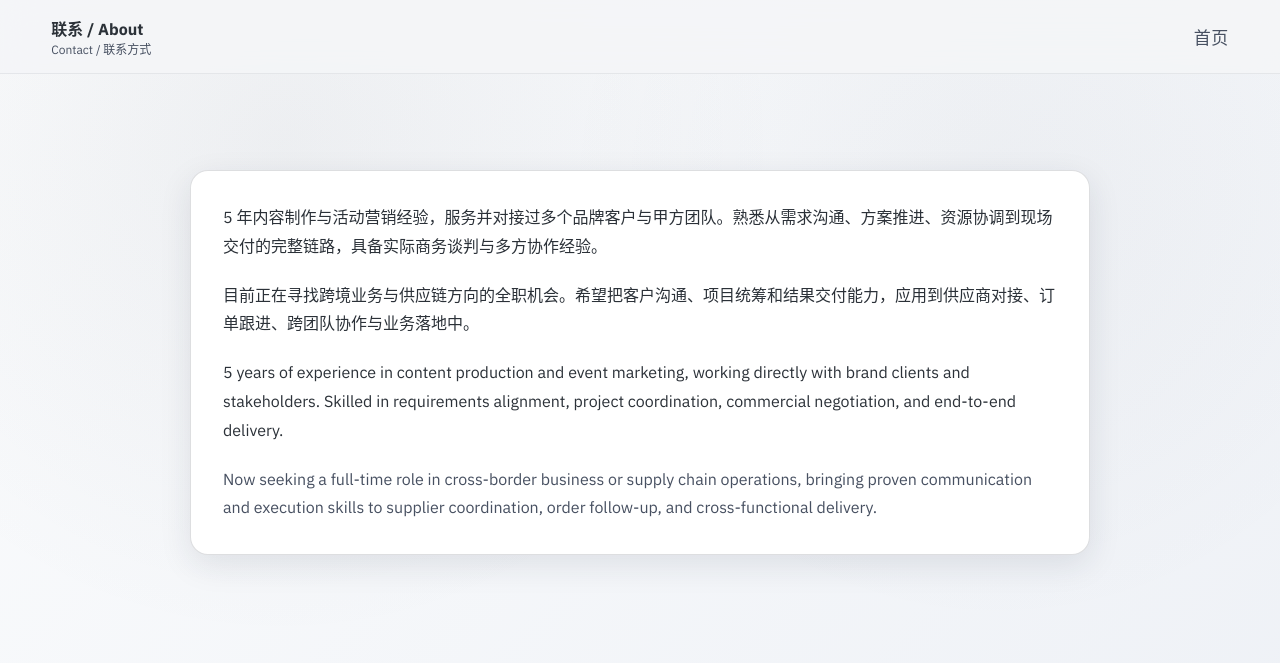
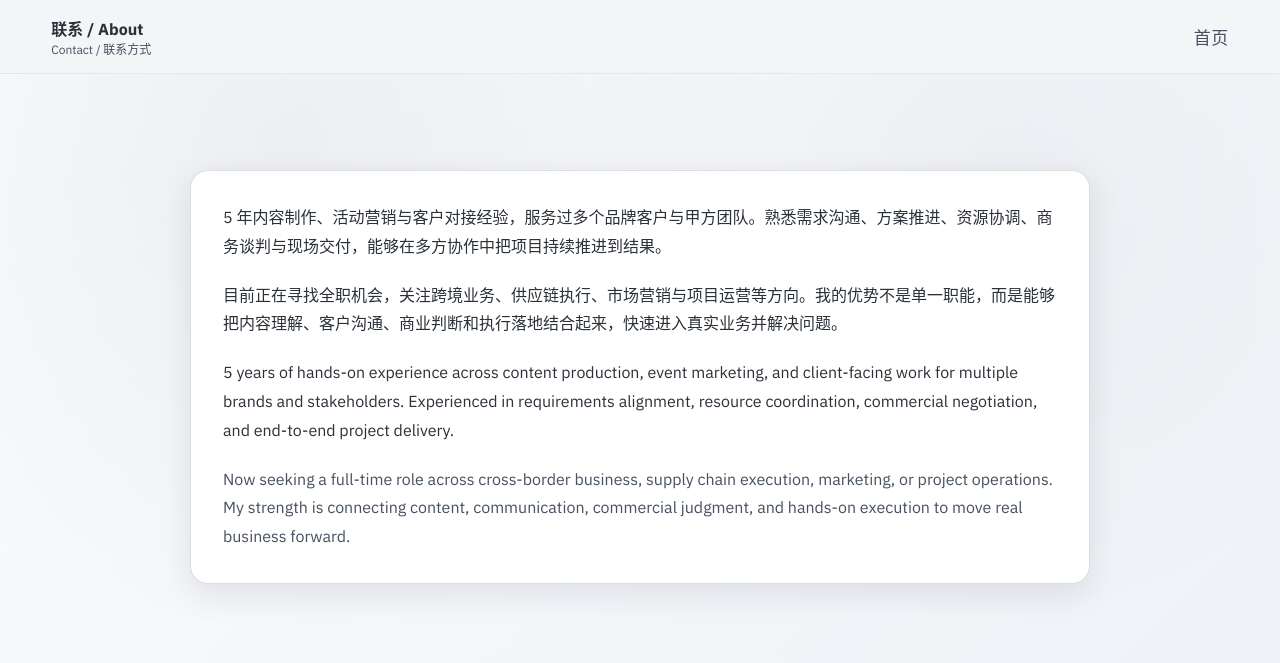
Before and after one commit to 711stoner/an-portfolio, a plain HTML site: page contact.html in a window 1280 px wide. Shown: the top 663 px of the page. Drawn offline with Linux system fonts and the light colour scheme.

Commit message:
copy: broaden professional positioning

```diff
--- a/contact.html
+++ b/contact.html
@@ -179,10 +179,10 @@
           <!-- 服务简介 -->
           <div class="reveal" style="max-width: 900px; margin: 20px auto 40px;">
             <div id="service-intro">
-              <p>5 年内容制作与活动营销经验，服务并对接过多个品牌客户与甲方团队。熟悉从需求沟通、方案推进、资源协调到现场交付的完整链路，具备实际商务谈判与多方协作经验。</p>
-              <p>目前正在寻找跨境业务与供应链方向的全职机会。希望把客户沟通、项目统筹和结果交付能力，应用到供应商对接、订单跟进、跨团队协作与业务落地中。</p>
-              <p>5 years of experience in content production and event marketing, working directly with brand clients and stakeholders. Skilled in requirements alignment, project coordination, commercial negotiation, and end-to-end delivery.</p>
-              <p>Now seeking a full-time role in cross-border business or supply chain operations, bringing proven communication and execution skills to supplier coordination, order follow-up, and cross-functional delivery.</p>
+              <p>5 年内容制作、活动营销与客户对接经验，服务过多个品牌客户与甲方团队。熟悉需求沟通、方案推进、资源协调、商务谈判与现场交付，能够在多方协作中把项目持续推进到结果。</p>
+              <p>目前正在寻找全职机会，关注跨境业务、供应链执行、市场营销与项目运营等方向。我的优势不是单一职能，而是能够把内容理解、客户沟通、商业判断和执行落地结合起来，快速进入真实业务并解决问题。</p>
+              <p>5 years of hands-on experience across content production, event marketing, and client-facing work for multiple brands and stakeholders. Experienced in requirements alignment, resource coordination, commercial negotiation, and end-to-end project delivery.</p>
+              <p>Now seeking a full-time role across cross-border business, supply chain execution, marketing, or project operations. My strength is connecting content, communication, commercial judgment, and hands-on execution to move real business forward.</p>
             </div>
           </div>
         </div>
```
